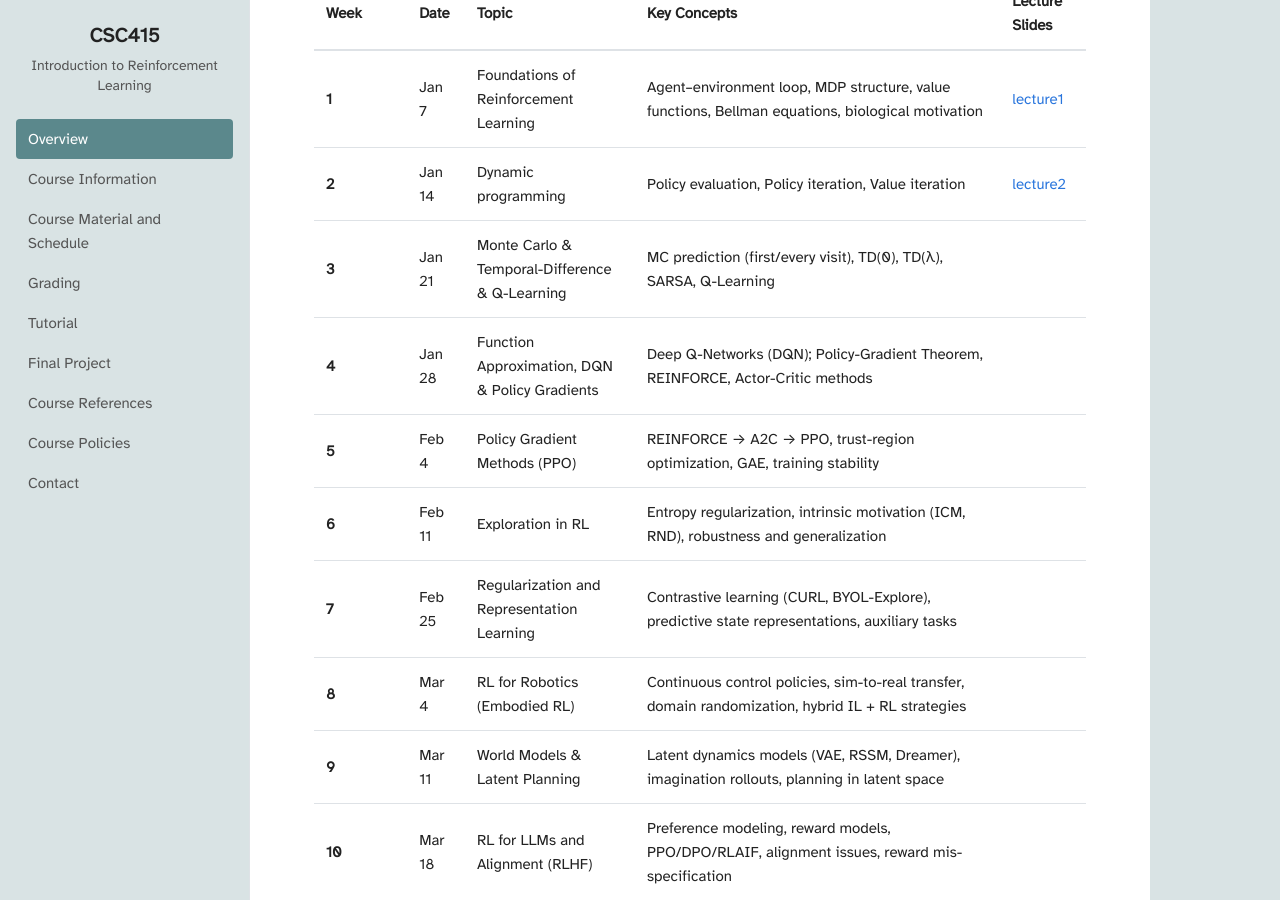
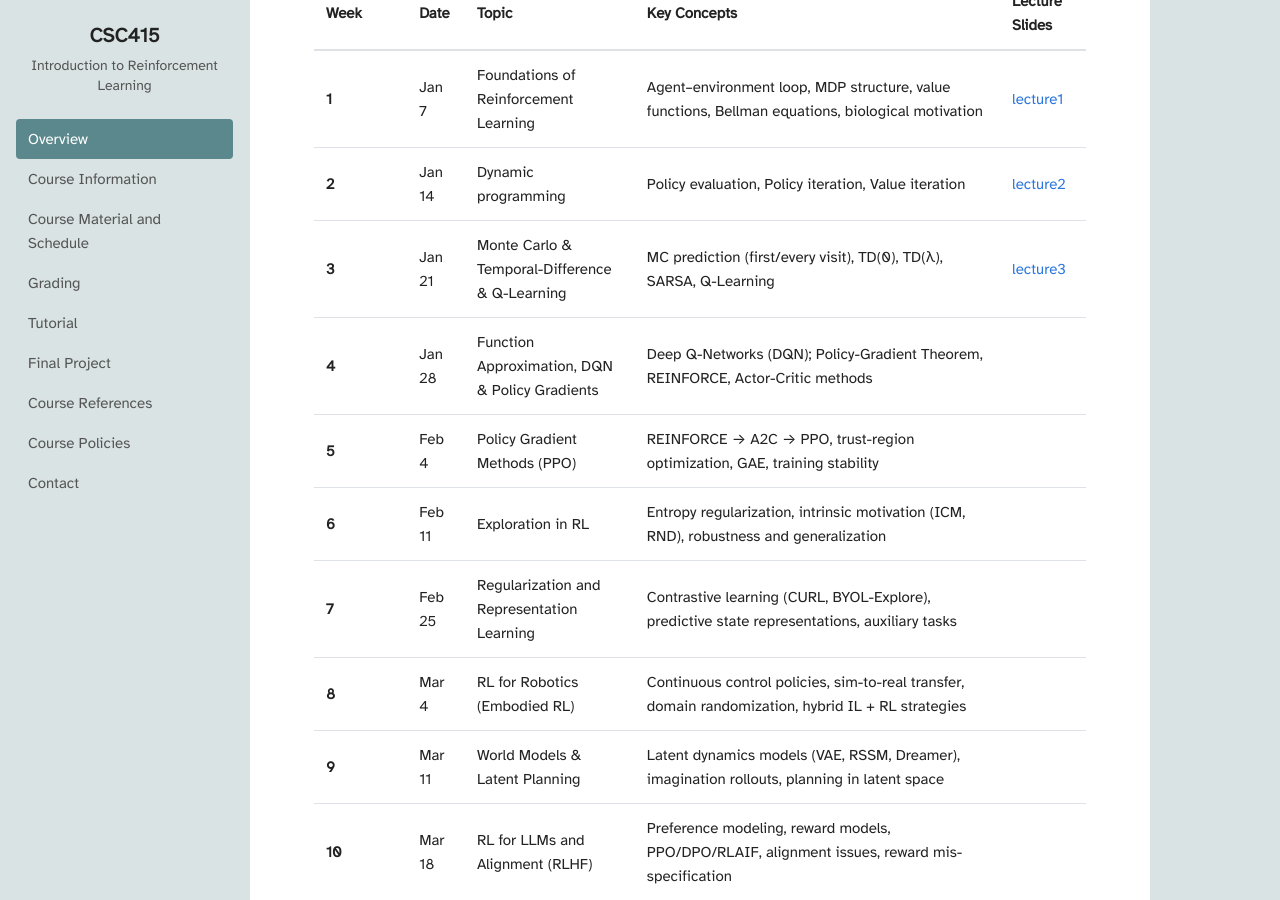
Before and after one commit to UTM-CSC415/w2026, a Jekyll site: the page built from index.md, in a window 1280 px wide and 900 px high, scrolled down 2023 px. Built offline with Jekyll 4.4.1, drawn with Linux system fonts in a browser that asks for light colours.

Commit message:
adding a pdf file

```diff
--- a/index.md
+++ b/index.md
@@ -71,7 +71,7 @@ _Tuesday 5:15pm-6:15pm Online zoom_
 |------|------|-------|--------------|----------------|
 | **1** | Jan 7 | Foundations of Reinforcement Learning | Agent–environment loop, MDP structure, value functions, Bellman equations, biological motivation | [lecture1]({{ '/assets/lectures/lecture1_compressed.pdf' | relative_url }}) |
 | **2** | Jan 14 | Dynamic programming | Policy evaluation, Policy iteration, Value iteration | [lecture2]({{ '/assets/lectures/lecture2.pdf' | relative_url }}) |
-| **3** | Jan 21 | Monte Carlo & Temporal-Difference & Q-Learning | MC prediction (first/every visit), TD(0), TD(λ), SARSA, Q-Learning | |
+| **3** | Jan 21 | Monte Carlo & Temporal-Difference & Q-Learning | MC prediction (first/every visit), TD(0), TD(λ), SARSA, Q-Learning | [lecture3]({{ '/assets/lectures/lecture3_compressed.pdf' | relative_url }}) |
 | **4** | Jan 28 | Function Approximation, DQN & Policy Gradients | Deep Q-Networks (DQN); Policy-Gradient Theorem, REINFORCE, Actor-Critic methods | |
 | **5** | Feb 4 | Policy Gradient Methods (PPO) | REINFORCE → A2C → PPO, trust-region optimization, GAE, training stability | |
 | **6** | Feb 11 | Exploration in RL | Entropy regularization, intrinsic motivation (ICM, RND), robustness and generalization | |
```
Also changed, not shown: 1 other file.
